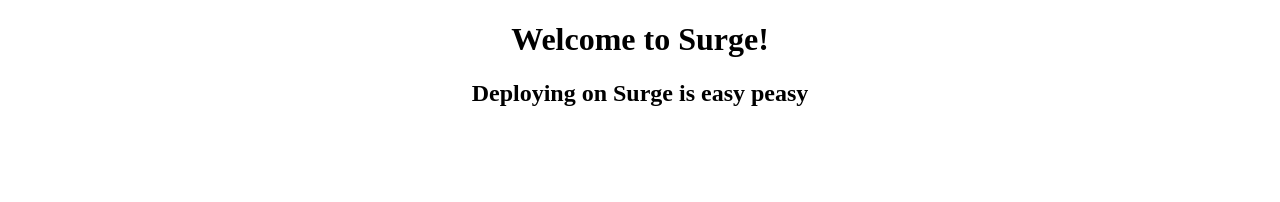
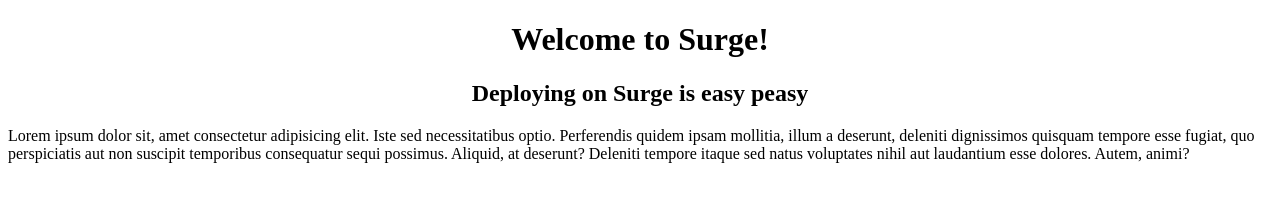
Before and after one commit to hmdbupt/Basic, a plain HTML site: page index.html in a window 1280 px wide. Drawn offline with Linux system fonts and the light colour scheme.

Commit message:
Added lorem paragraph

```diff
--- a/index.html
+++ b/index.html
@@ -1,12 +1,21 @@
 <!DOCTYPE html>
 <html lang="en">
   <head>
-	<meta charset="UTF-8">
-	<meta name="viewport" content="width=device-width, initial-scale=1.0">
+    <meta charset="UTF-8" />
+    <meta name="viewport" content="width=device-width, initial-scale=1.0" />
     <title>Document</title>
   </head>
   <body>
     <h1 style="text-align: center">Welcome to Surge!</h1>
     <h2 style="text-align: center">Deploying on Surge is easy peasy</h2>
+
+    <p>
+      Lorem ipsum dolor sit, amet consectetur adipisicing elit. Iste sed
+      necessitatibus optio. Perferendis quidem ipsam mollitia, illum a deserunt,
+      deleniti dignissimos quisquam tempore esse fugiat, quo perspiciatis aut
+      non suscipit temporibus consequatur sequi possimus. Aliquid, at deserunt?
+      Deleniti tempore itaque sed natus voluptates nihil aut laudantium esse
+      dolores. Autem, animi?
+    </p>
   </body>
 </html>
```
Lines whose indentation alone changed are shown as unchanged.
